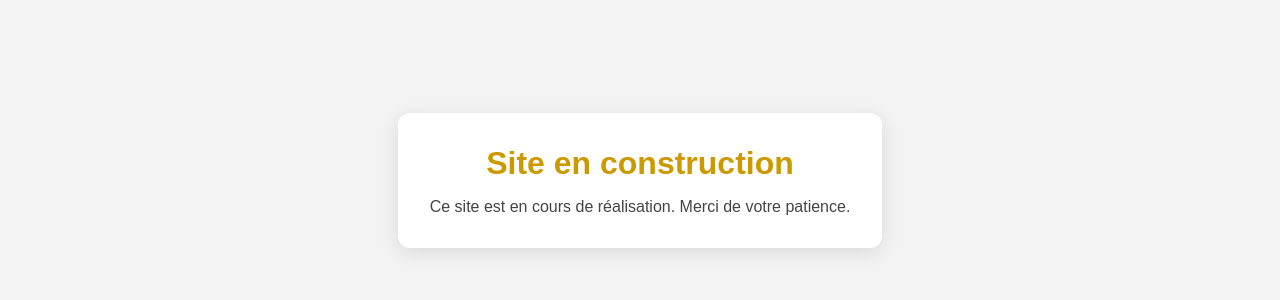
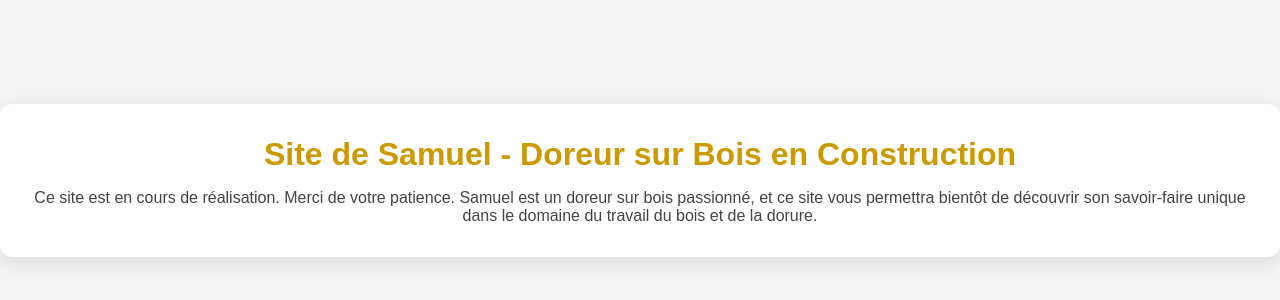
Before and after one commit to Stykame/site-doreur, a plain HTML site: page index.html in a window 1280 px wide. Shown: the part 220-520 px from the top of the page. Drawn offline with Linux system fonts and the light colour scheme.

Commit message:
Update index.html
Personnalisation du site en construction

```diff
--- a/index.html
+++ b/index.html
@@ -8,8 +8,8 @@
 </head>
 <body>
   <div class="container">
-    <h1>Site en construction</h1>
-    <p>Ce site est en cours de réalisation. Merci de votre patience.</p>
+    <h1>Site de Samuel - Doreur sur Bois en Construction</h1>
+    <p>Ce site est en cours de réalisation. Merci de votre patience. Samuel est un doreur sur bois passionné, et ce site vous permettra bientôt de découvrir son savoir-faire unique dans le domaine du travail du bois et de la dorure.</p>
   </div>
 </body>
 </html>
```
